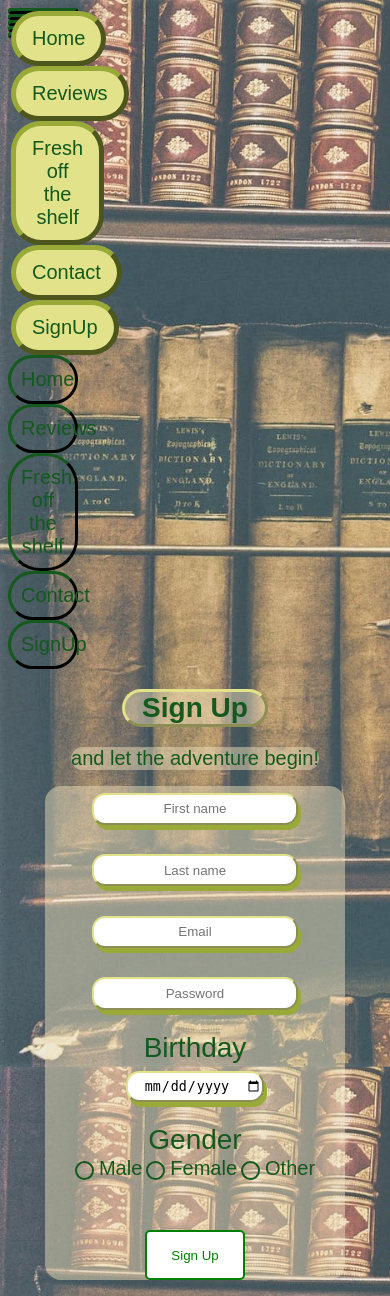
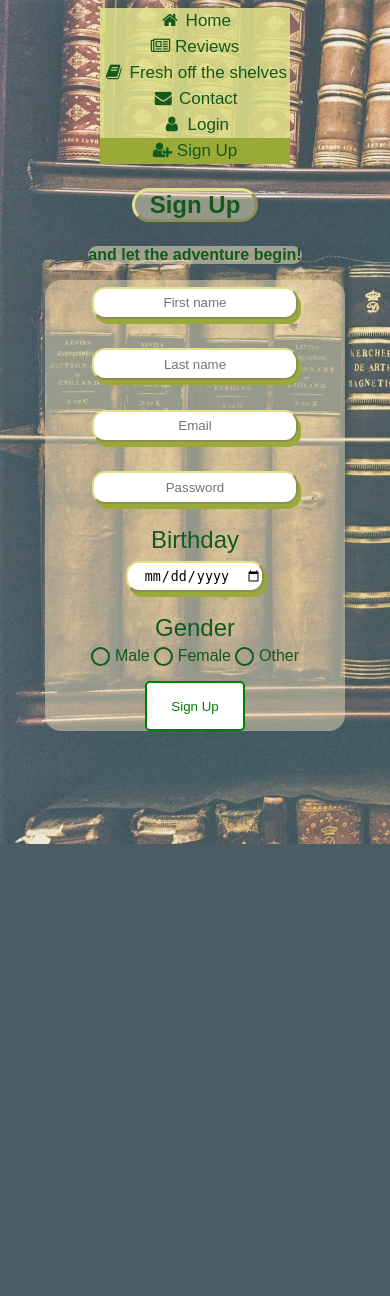
Before and after one commit to AzdHyperman/Proiect-Tehnologii-Web, a PHP site: page /signUp.html in a window 390 px wide. After the commit the page ends 844 px from the top, so only its background shows below. Run offline with PHP 8.4, Linux system fonts and the light colour scheme.

Commit message:
pagina SignUp-update
-am adaugat navbar-ul, resposive
-am adaugat fisiere pentru @media la 700px (745 px pentru navbar700)
-pagina este responsive la mine si in browser cu "Ispecteaza"

```diff
--- a/general.css
+++ b/general.css
@@ -1,47 +1,17 @@
+/*------------------- COLORS ------------------*/
+ /*
+  #e1e289
+  #99AA38
+  #d5d833
+  #14591D
+  #eee0ba7a
+ */
+
+
 body{
     background-image: url("copertaM2.jpg");
-    background-size: 100em;
+    background-size: 80em;
 }
-
-/*----BUTTONS----*/
-button[type=menu]{
-    background-color: #e1e289;
-    font: normal 10px Arial;
-    border-radius: 3em;
-    border-width: 0.5em;
-    border-color: #99AA38;
-    text-align: center;
-    margin:0 auto;
-}
-
-button[type=menu]:hover{
-    background-color: #d5d833 ;
-}
-
-/*-------------------LINKS---------------------*/
-a:link,a:visited,a:active{
-    text-decoration: none;
-    font: normal 20px  Arial;
-    color: #14591D;
-}
-
-li a {
-    display: block;
-    padding: 10px;
-    font: normal 20px Arial;
-  }
-
-  /*-----------------Navigation Bar-----------*/
-  li {
-    width:20%;
-  }
-
-  ul {
-    list-style-type: none;
-    margin: 0;
-    padding: 0;
-    overflow: auto;
-  }
 
 
   /*----------------Text Styles-------------*/
@@ -52,9 +22,9 @@ li a {
     border-color:#e1e289;
     border-style: outset;
     border-radius: 1em;
-    width: 5em;
+    width: 5em; /* specific latimea spatiului in care vreau sa se afle scris titlul; daca titlul e mai lung, trece pe un nou rand*/
     box-align: center;
-    margin:20px auto;
+    margin: 2em auto; /*2em specifica marginea sus/jos auto ia margine egala stg/drp -pentru a centra un obiect pe mijlocul paginii*/
     background-color: #eee0ba7a;
 
 }
@@ -62,58 +32,11 @@ li a {
 h2.subtitle{
     text-align:center;
     color: #14591D;
-    font: normal 20px Arial;
-    background-color: #eee0ba7a;
-    border-color: transparent;
+    font: bold 20px Arial;
+    background-color: #eee0ba8a;
+    border-color: #eee0ba7a;
     border-radius: 1em;
     width: fit-content;
-    margin: 0px auto;
+    margin: 2em auto;
 
 }
-
-.navbar ul{
-  list-style-type: none;
-  width: 100%;
-  background-color: #e1e289;
-  overflow: auto;
-  border-color: transparent;
-  border-radius: 2em;
-  padding:0%;
-  margin:0%;
-  position: fixed;
-  box-sizing: content-box;
-
-}
-
-.navbar button{
-  float: left;
-  color: white;
-  text-decoration: none;
-  width: fit-content;
-  text-align: center;
-  background-color: #e1e289;
-  font: normal 10px Arial;
-  border-radius: 3em;
-  border-width: 0.5em;
-  border-color: #99AA38;
-}
-
-.navbar button:hover {
-    background-color: #d5d833;
-}
-
-.navbar li{
-  width:17%;
-  border-radius: 2em;
-  border-color: #14591D;
-  border-style: outset;
-}
-.navbar a.active {
-        background-color: #4CAF50;
-      }
-.navbar a {
-    display: block;
-    padding: 10px;
-    font: normal 20px Arial;
-    text-align: center;
-  }
--- /dev/null
+++ b/general700.css
@@ -0,0 +1,17 @@
+@media screen and (max-width:700px){
+   /* body{
+        background-image: url("copertaM2.jpg");
+        background-size: 50em;
+    }*/
+
+    h1.title{
+        margin: 1em auto;
+        font: bold 24px Arial;
+    }
+
+    h2.subtitle{
+        margin:0.5em auto;
+        font: bold 16px Arial;
+
+    }
+}
--- /dev/null
+++ b/navbar.css
@@ -0,0 +1,39 @@
+ /*------------------- COLORS ------------------*/
+ /*
+  #e1e289 galben deschis
+  #99AA38 verde maslina
+  #d5d833 galben-verziu pt hover link-uri
+  #14591D verde inchis-brad
+  #eee0ba7a maro-transparent
+ */
+
+
+ /* Style the navigation bar */
+ .navbar {
+    width: 100%;
+    background-color: #e0e289da;
+    overflow: auto; /* specific ce se intampla daca bara are overflow, adica elementele ei nu incap in width*/
+    position: sticky; /*lipesc bara de navigare cand dau scroll si ajung la ea*/
+    top:0; /*lipesc bara de navigare de top cu o diferenta intre bara si top de 0px*/
+  }
+
+  /* Navbar links */
+.navbar a {
+    float: left;
+    text-align: center;
+    padding: 12px;
+    color: #14591D;
+    text-decoration: none; /*imi scoate textul subliniat si chestiile specifice textului unui link*/
+    font: normal 17px Arial;
+
+  }
+
+  /* Navbar links on mouse-over */
+  .navbar a:hover {
+    background-color: #d2d45acb;
+  }
+
+  /* Current/active navbar link */
+  a.active {
+    background-color: #99AA38;
+  }
--- /dev/null
+++ b/navbar700.css
@@ -0,0 +1,13 @@
+ @media screen and (max-width: 745px) {
+
+    .navbar{
+      width:fit-content;
+      margin:0 auto;
+    }
+
+    .navbar a {
+      float: none;
+      display: block;
+      padding:3px;
+    }
+  }
--- a/signUp.css
+++ b/signUp.css
@@ -21,11 +21,6 @@ form.signUpForm label{
     border:transparent;
     border-radius: 1em;
     width: 5em;
-
-    /*text-shadow:-1px 1px 1px white,
-				  1px 1px 1px white,
-				  1px -1px 0 white,
-				  -1px -1px 0 white;*/
 }
 
 form.signUpForm input[type=radio]+label{
--- a/signUp.html
+++ b/signUp.html
@@ -5,29 +5,27 @@
     <meta name="viewport" content="width=device-width, initial-scale=1.0">
     <title>Sign Up</title>
     <link rel="stylesheet" type="text/css" href="signUp.css">
+    <link rel="stylesheet" type="text/css" href="signUp700.css">
     <link rel="stylesheet" type="text/css" href="site.css">
     <link rel="stylesheet" type="text/css" href="general.css">
+    <link rel="stylesheet" type="text/css" href="general700.css">
+    <link rel="stylesheet" type="text/css" href="navbar.css">
+    <link rel="stylesheet" type="text/css" href="navbar700.css">
+
+    <!-- libraria pentru icon-urile de la meniu: font-awesome.min.css -->
+    <link rel="stylesheet" href="https://cdnjs.cloudflare.com/ajax/libs/font-awesome/4.7.0/css/font-awesome.min.css">
 
 </head>
 <body>
 
-    <ul class="navbar">
-        <li><button type="menu"><a href="#home">Home</a></button></li>
-        <li><button type="menu"><a href="#news">Reviews</a></button></li>
-        <li><button type="menu"><a href="#contact">Fresh off the shelf</a></button></li>
-        <li><button type="menu"><a href="#about">Contact</a></button></li>
-        <li><button type="menu"><a href="signUp.html">SignUp</a></button></li>
-    </ul>
-
-    <ul class="navbar">
-        <li><a href="#home">Home</a></li>
-        <li><a href="#news">Reviews</a></li>
-        <li><a href="#contact">Fresh off the shelf</a></li>
-        <li><a href="#about">Contact</a></li>
-        <li><a href="signUp.html">SignUp</a></li>
-    </ul>
-
-
+    <div class="navbar">
+        <a class="#" href="#"><i class="fa fa-fw fa-home"></i> Home</a>
+        <a class="#" href="#"><i class="fa fa-newspaper-o"></i> Reviews</a>
+        <a class="#" href="#"><i class="fa fa-fw fa-book"></i> Fresh off the shelves</a>
+        <a class="#" href="#"><i class="fa fa-fw fa-envelope"></i> Contact</a>
+        <a class="#" href="#"><i class="fa fa-fw fa-user"></i> Login</a>
+        <a class="active" href="signUp.html"><i class="fa fa-user-plus" ></i> Sign Up</a>
+    </div>
 
     <h1 class="title">Sign Up</h1>
     <h2 class="subtitle">and let the adventure begin!</h2>
@@ -62,7 +60,7 @@
                 <input type="radio" id="other" name="gender" value="other">
                 <label for="other">Other</label>
 
-        </div><br>
+        </div>
         <div>
         <button class="animatedLine1 button5" type="submit">Sign Up</button>
         </div>
--- /dev/null
+++ b/signUp700.css
@@ -0,0 +1,9 @@
+@media screen and (max-width:700px){
+    form.signUpForm label{
+        font: normal 24px Arial;
+    }
+
+    form.signUpForm input[type=radio]+label{
+        font: normal 16px Arial;
+    }
+}
```
Also changed, not shown: copertaS.jpg (deleted).
